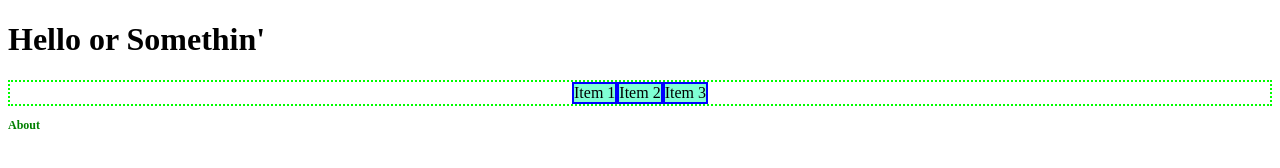
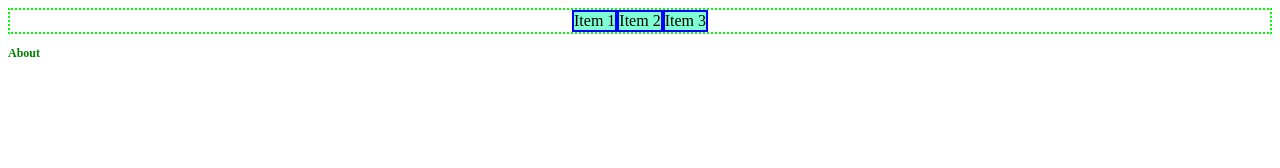
Before and after one commit to charger71/_Tuesday24, a plain HTML site: page index.html in a window 1280 px wide. Drawn offline with Linux system fonts and the light colour scheme.

Commit message:
change again

```diff
--- a/index.html
+++ b/index.html
@@ -19,7 +19,6 @@
 </head>
 <body>
 
-<h1>Hello or Somethin'</h1>
 
 <section class="container">
 
```
